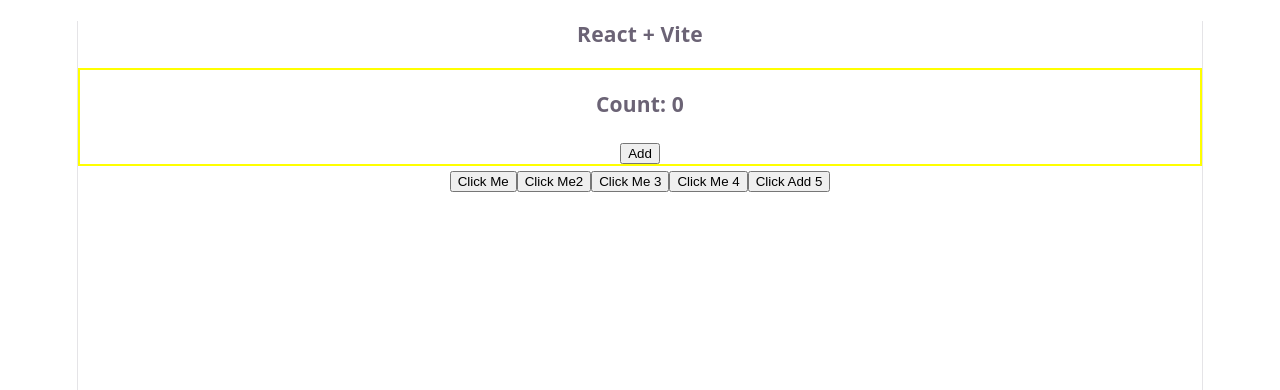
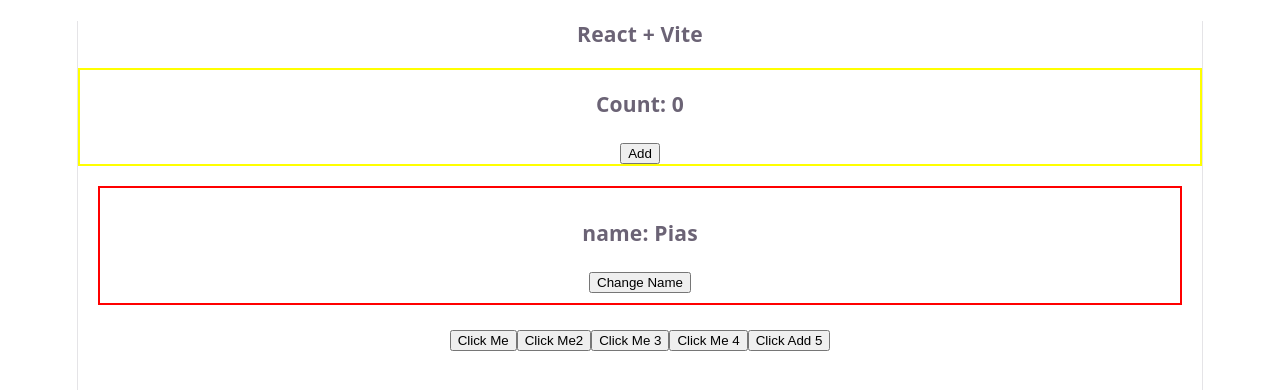
Before and after one commit to piasmajumdar/react-core-concept-part2, a React (Vite) app: page / in a window 1280 px wide. Shown: the top 390 px of the page. Built offline with nearby package versions, Linux system fonts and the light colour scheme.

Commit message:
useState practice

```diff
--- a/src/App.jsx
+++ b/src/App.jsx
@@ -1,3 +1,4 @@
+import Name from "./Name";
 import Counter from "./Counter"
 import './App.css'
 
@@ -21,6 +22,7 @@ function App() {
       <h3>React + Vite</h3>
 
       <Counter></Counter>
+      <Name></Name>
 
 
       {/* <button onclick= "handeClick()">Click Me</button> */}
--- /dev/null
+++ b/src/Name.jsx
@@ -0,0 +1,16 @@
+import { useState } from "react"
+
+export default function Name(){
+    const [name, setName] = useState('Pias');
+    const nameStyle = {
+        border: '2px solid red',
+        padding: '10px',
+        margin: '20px'
+    }
+    return (
+        <div style={nameStyle}>
+            <h3>name: {name}</h3>
+            <button onClick={()=>setName("Mr. Majumdar")}>Change Name</button>
+        </div>
+    )
+}
```
